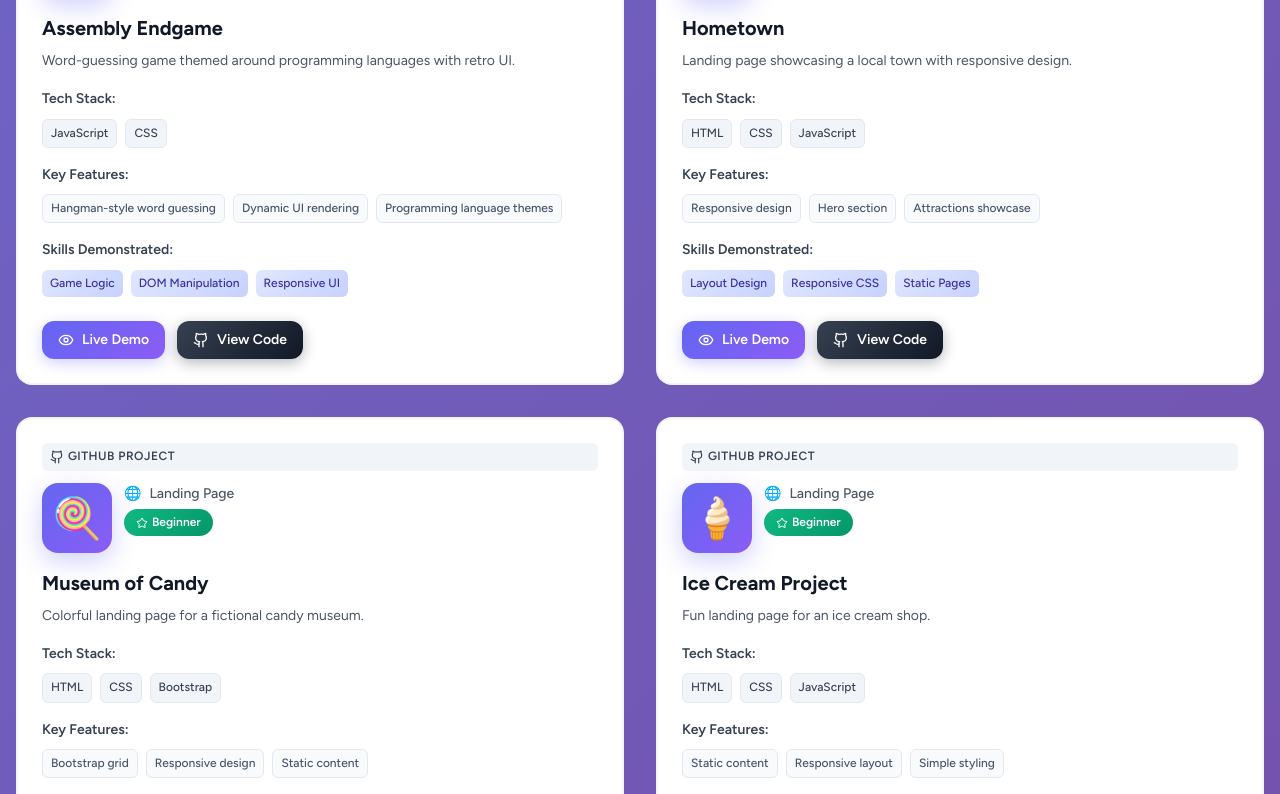
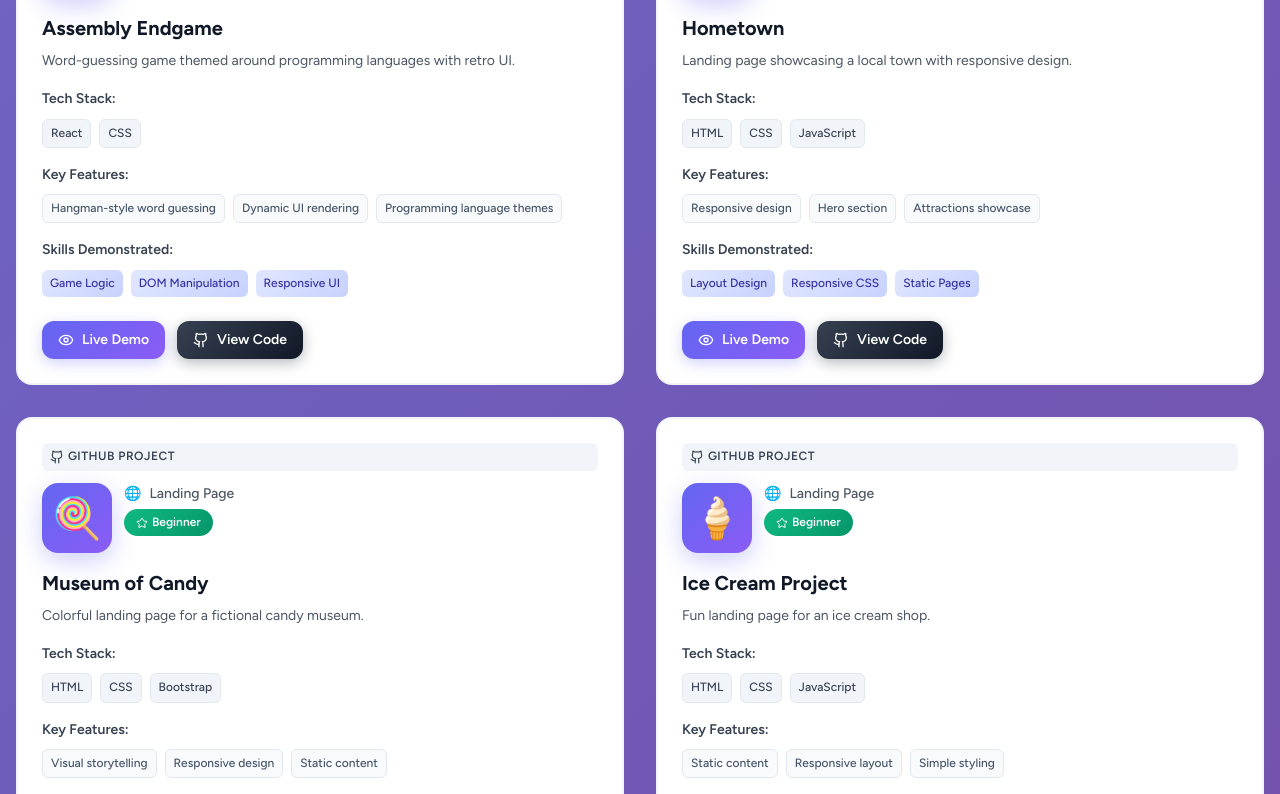
Before and after one commit to ellamm/portfolio, a React (Vite) app: page / in a window 1280 px wide. Shown: the part 3686-4480 px from the top of the page. Built offline with nearby package versions, Linux system fonts and the light colour scheme.

Commit message:
some accesibility improments

```diff
--- a/src/components/Navbar/Navbar.jsx
+++ b/src/components/Navbar/Navbar.jsx
@@ -18,7 +18,7 @@ export default function Navbar() {
         aria-current={location.pathname === "/" ? "page" : undefined}
       >
         <span>
-          <Home size={18} />
+          <Home size={18} aria-hidden="true" />
         </span>
         <span>Home</span>
       </Link>
--- a/src/data/miniApps.js
+++ b/src/data/miniApps.js
@@ -237,7 +237,7 @@ export const miniApps = [
     liveDemo: "https://assembly-mm.netlify.app/",
     category: "Games",
     type: "external",
-    tech: ["JavaScript", "CSS"],
+    tech: ["React", "CSS"],
     difficulty: "Intermediate",
     features: [
       "Hangman-style word guessing",
@@ -286,7 +286,7 @@ export const miniApps = [
     type: "external",
     tech: ["HTML", "CSS", "Bootstrap"],
     difficulty: "Beginner",
-    features: ["Bootstrap grid", "Responsive design", "Static content"],
+    features: ["Visual storytelling", "Responsive design", "Static content"],
     skills: ["Layout Design", "Bootstrap", "Responsive UI"],
   },
   {
--- a/src/pages/Home/components/CTASection/CTASection.jsx
+++ b/src/pages/Home/components/CTASection/CTASection.jsx
@@ -19,7 +19,7 @@ export default function CTASection() {
           rel="noopener noreferrer"
           className={`${buttonStyles.button} ${buttonStyles["button--github"]}`}
         >
-          <Github size={18} /> View My GitHub
+          <Github size={18} aria-hidden="true" /> View My GitHub
         </a>
         <a
           href="https://www.linkedin.com/in/mihaela-mihai/"
@@ -27,13 +27,13 @@ export default function CTASection() {
           rel="noopener noreferrer"
           className={`${buttonStyles.button} ${buttonStyles["button--linkedin"]}`}
         >
-          <Linkedin size={18} /> Connect on LinkedIn
+          <Linkedin size={18} aria-hidden="true" /> Connect on LinkedIn
         </a>
         <a
           href="mailto:elamihai.mm@gmail.com"
           className={`${buttonStyles.button} ${buttonStyles["button--contact"]}`}
         >
-          <Mail size={18} /> Contact Me
+          <Mail size={18} aria-hidden="true" /> Contact Me
         </a>
       </div>
 
```
